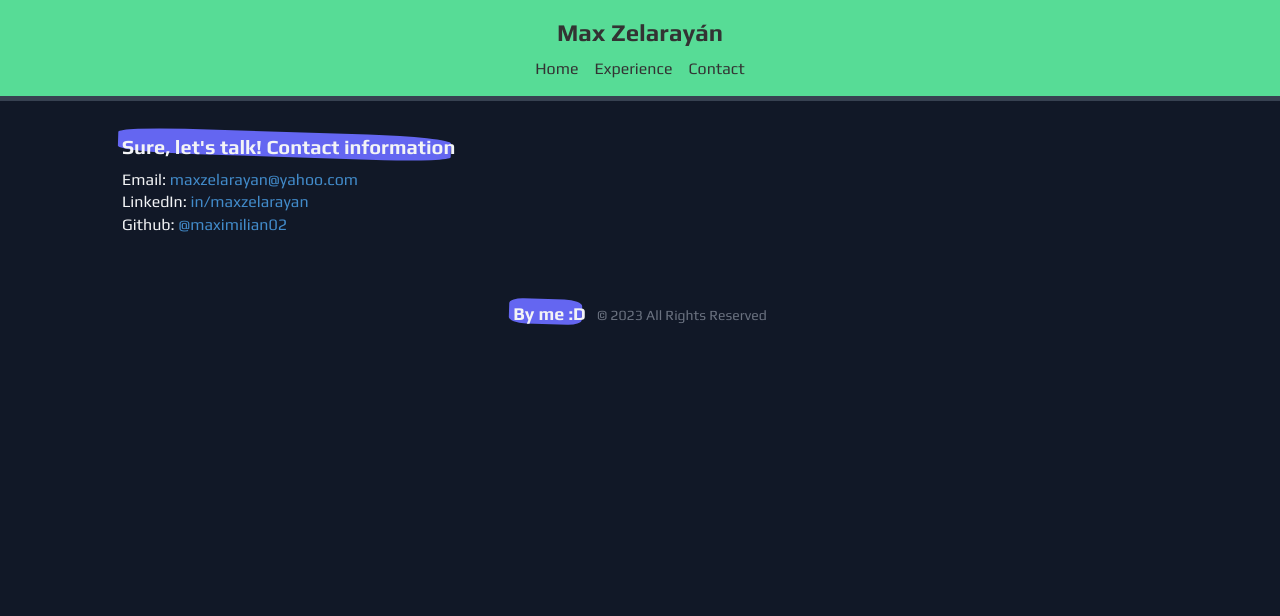
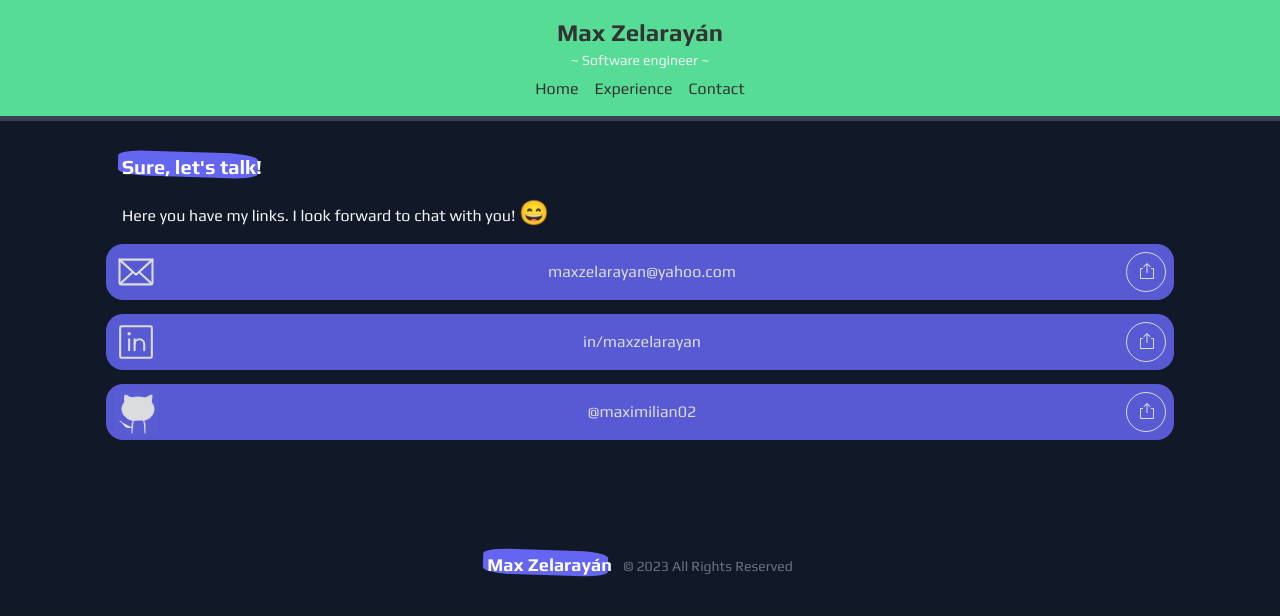
Before and after one commit to maximilian02/portfolio, a Next.js app: page /contact in a window 1280 px wide. Shown: the top 616 px of the page. Built offline with nearby package versions, Linux system fonts and the light colour scheme.

Commit message:
Adding last details for mvp

```diff
--- a/src/app/api/hello/route.ts
+++ /dev/null
@@ -1,3 +0,0 @@
-export async function GET(request: Request) {
-  return new Response('Hello, Next.js!')
-}
--- a/src/app/components/Footer.tsx
+++ b/src/app/components/Footer.tsx
@@ -1,13 +1,13 @@
-import HighlightText from "./HighlightText";
+import HighlightText from "./HighlightText"
 
 const Footer = () => {
   return (
-    <footer className="px-4 sm:px-6 py-6 mt-10">
+    <footer className="px-4 sm:px-6 py-6 mt-20 min-h-full">
       <div className="text-center text-sm text-gray-500">
-        <span className="dark:text-gray-100 text-gray-900 font-bold text-lg mr-2"><HighlightText>By me :D</HighlightText></span>   &copy; {new Date().getFullYear()}   All Rights Reserved
+        <span className="dark:text-gray-100 text-gray-900 font-bold text-lg mr-2"><HighlightText>Max Zelarayán</HighlightText></span>   &copy; {new Date().getFullYear()}   All Rights Reserved
       </div>
     </footer>
-  );
-};
+  )
+}
 
-export default Footer;
+export default Footer
--- a/src/app/components/Header.tsx
+++ b/src/app/components/Header.tsx
@@ -1,25 +1,14 @@
-'use client'
-import React, { useState } from 'react'
-import { useTheme } from 'next-themes'
 import Link from "next/link"
 
 const Header = () => {
-  const [isDarkMode, setIsDarkMode] = useState(false)
-  const { systemTheme, theme, setTheme } = useTheme()
 
-  const darkModeToggle = (e: React.ChangeEvent<HTMLInputElement>) => {
-    const darkMode = e?.target.checked
-    console.log(darkMode ? 'dark' : 'light')
-
-    setIsDarkMode(darkMode)
-    setTheme(darkMode ? 'dark' : 'light')
-  }
 
   return (
     <header className="header mb-2 dark:border-gray-700">
       <div className="container dark:text-gray-100 text-gray-900">
         <div className="logo">
           <Link href="/">Max Zelarayán</Link>
+          <h3 className="text-sm">&#126; Software engineer &#126;</h3>
         </div>
         <div className="links flex justify-center">
           <Link href="/">Home</Link>
--- /dev/null
+++ b/src/app/components/SvgIcon.tsx
@@ -0,0 +1,26 @@
+type IconType = 'email' | 'github' | 'linkedin' | 'share'
+const envelope = (color: string) => <svg xmlns="http://www.w3.org/2000/svg" viewBox="0 0 256 256"><rect width="256" height="256" fill="none" /><polyline points="224 56 128 144 32 56" fill="none" stroke={color} stroke-linecap="round" stroke-linejoin="round" stroke-width="12" /><path d="M32,56H224a0,0,0,0,1,0,0V192a8,8,0,0,1-8,8H40a8,8,0,0,1-8-8V56A0,0,0,0,1,32,56Z" fill="none" stroke={color} stroke-linecap="round" stroke-linejoin="round" stroke-width="12" /><line x1="110.5" y1="128" x2="34.5" y2="197.7" fill="none" stroke={color} stroke-linecap="round" stroke-linejoin="round" stroke-width="12" /><line x1="221.5" y1="197.7" x2="145.5" y2="128" fill="none" stroke={color} stroke-linecap="round" stroke-linejoin="round" stroke-width="12" /></svg>
+const linkedin = (color: string) => <svg xmlns="http://www.w3.org/2000/svg" viewBox="0 0 256 256"><rect width="256" height="256" fill="none" /><rect x="36" y="36" width="184" height="184" rx="8" fill="none" stroke={color} stroke-linecap="round" stroke-linejoin="round" stroke-width="12" /><line x1="120" y1="112" x2="120" y2="176" fill="none" stroke={color} stroke-linecap="round" stroke-linejoin="round" stroke-width="12" /><line x1="88" y1="112" x2="88" y2="176" fill="none" stroke={color} stroke-linecap="round" stroke-linejoin="round" stroke-width="12" /><path d="M120,140a28,28,0,0,1,56,0v36" fill="none" stroke={color} stroke-linecap="round" stroke-linejoin="round" stroke-width="12" /><circle fill={color} cx="88" cy="80" r="10" /></svg>
+const github = (color: string) => <svg xmlns="http://www.w3.org/2000/svg" viewBox="0 0 44 44" style={{ color: 'white' }} fill="none"><rect width="44" height="44" fill="white" fill-opacity="0.01"></rect><path d="M29.3444 30.4767C31.7481 29.9771 33.9292 29.1109 35.6247 27.8393C38.5202 25.6677 40 22.3137 40 19C40 16.6754 39.1187 14.5051 37.5929 12.6669C36.7427 11.6426 39.2295 4.00001 37.02 5.02931C34.8105 6.05861 31.5708 8.33691 29.8726 7.8341C28.0545 7.29577 26.0733 7.00001 24 7.00001C22.1992 7.00001 20.4679 7.22313 18.8526 7.63452C16.5046 8.23249 14.2591 6.00001 12 5.02931C9.74086 4.05861 10.9736 11.9633 10.3026 12.7946C8.84119 14.6052 8 16.7289 8 19C8 22.3137 9.79086 25.6677 12.6863 27.8393C14.6151 29.2858 17.034 30.2077 19.7401 30.6621" stroke={color} stroke-width="1" stroke-linecap="round" fill={color}></path><path d="M19.7402 30.662C18.5817 31.9372 18.0024 33.148 18.0024 34.2946C18.0024 35.4411 18.0024 38.3465 18.0024 43.0108" stroke={color} stroke-width="1" stroke-linecap="round" fill={color}></path><path d="M29.3443 30.4767C30.4421 31.9175 30.991 33.2112 30.991 34.3577C30.991 35.5043 30.991 38.3886 30.991 43.0108" stroke={color} stroke-width="1" stroke-linecap="round" fill={color}></path><path d="M6 31.2156C6.89887 31.3255 7.56554 31.7388 8 32.4555C8.65169 33.5304 11.0742 37.5181 13.8251 37.5181C15.6591 37.5181 17.0515 37.5181 18.0024 37.5181" stroke={color} stroke-width="1" stroke-linecap="round" fill={color}></path></svg>
+const share = (color: string) => <svg width="16" height="16" viewBox="0 0 16 16" enable-background="new 0 0 24 24"><path fill-rule="evenodd" clip-rule="evenodd" d="M10.6464 3.85347L11 4.20702L11.7071 3.49992L11.3536 3.14636L8.35355 0.146362H7.64645L4.64645 3.14636L4.29289 3.49992L5 4.20702L5.35355 3.85347L7.5 1.70702V9.49992V9.99992H8.5V9.49992V1.70702L10.6464 3.85347ZM1 5.49994L1.5 4.99994H4V5.99994H2V14.9999H14V5.99994H12V4.99994H14.5L15 5.49994V15.4999L14.5 15.9999H1.5L1 15.4999V5.49994Z" fill={color}></path></svg>
+
+type Props = {
+  type: IconType;
+  color: string;
+}
+
+const IconMap = new Map<string, any>([
+  ["email", (color: string) => envelope(color)],
+  ["share", (color: string) => share(color)],
+  ["linkedin", (color: string) => linkedin(color)],
+  ["github", (color: string) => github(color)],
+]);
+
+const SvgIcon: React.FC<Props> = ({ type, color }) => {
+  const icon = IconMap.get(type)
+  const res = icon ? icon(color) : <span>Icon not found!</span>
+
+  return <>{res}</>
+}
+
+export default SvgIcon
--- /dev/null
+++ b/src/app/components/Tile.tsx
@@ -0,0 +1,22 @@
+import Link from "next/link"
+import SvgIcon from "./SvgIcon";
+
+type ContactType = 'email' | 'linkedin' | 'github'
+type Props = {
+  type: ContactType;
+  label: string;
+  link: string;
+}
+
+const Tile: React.FC<Props> = ({ type, label, link }) =>
+  <Link className="tile m-w-md" target="_blank" href={link}>
+    <div className="icon">
+      <SvgIcon type={type} color="white" />
+    </div>
+    <p>{label}</p>
+    <div className="tile-share-button">
+      <SvgIcon type="share" color="white" />
+    </div>
+  </Link>
+
+export default Tile
--- a/src/app/contact/page.tsx
+++ b/src/app/contact/page.tsx
@@ -1,5 +1,5 @@
-import Link from "next/link"
 import HighlightText from "../components/HighlightText"
+import Tile from "../components/Tile"
 
 export const metadata = {
   title: 'Lets chat'
@@ -8,11 +8,12 @@ export const metadata = {
 const ContactPage = () => {
   return (
     <>
-      <h1 className="text-xl font-bold mb-2 pl-4 mt-8"><HighlightText>Sure, let's talk! Contact information</HighlightText></h1>
-      <div className="pl-4">
-        <p>Email: <Link target="_blank" href="mailto:maxzelarayan@yahoo.com">maxzelarayan@yahoo.com</Link></p>
-        <p>LinkedIn: <Link target="_blank" href="https://www.linkedin.com/in/maxzelarayan">in/maxzelarayan</Link></p>
-        <p>Github: <Link target="_blank" href="https://github.com/maximilian02">@maximilian02</Link></p>
+      <h1 className="text-xl font-bold mb-2 pl-4 mt-8"><HighlightText>Sure, let's talk!</HighlightText></h1>
+      <h2 className="text-md mb-2 pl-4 mt-4">Here you have my links. I look forward to chat with you! <span className="text-2xl">&#128516;</span></h2>
+      <div className="sm:container flex flex-col items-center justify-center">
+        <Tile type="email" label="maxzelarayan@yahoo.com" link="mailto:maxzelarayan@yahoo.com" />
+        <Tile type="linkedin" label="in/maxzelarayan" link="https://www.linkedin.com/in/maxzelarayan" />
+        <Tile type="github" label="@maximilian02" link="https://github.com/maximilian02/" />
       </div>
     </>
   )
--- a/src/app/experience/page.tsx
+++ b/src/app/experience/page.tsx
@@ -18,7 +18,8 @@ const ExperiencePage = () => {
   return (
     <>
       <h1 className="text-xl font-bold mb-2 pl-4 mt-8"><HighlightText>Experience</HighlightText></h1>
-      <div className="flex flex-row flex-wrap p-4 pl-4 justify-between gap-1">
+      <h2 className="text-md mb-2 pl-4 mt-4">Throughout my career, I have been involved in over 15 projects, both as a contractor and as a direct employee. Some of the notable companies that I have had the opportunity to collaborate with include:</h2>
+      <div className="flex flex-row flex-wrap p-4 pl-4 justify-around gap-1">
         {exps.map((exp: Experience) =>
           <figure className="mb-4 max-w-xs">
             <span className="h-56 bg-white">
@@ -31,7 +32,7 @@ const ExperiencePage = () => {
               {exp.role} @ {exp.company} - {exp.dateRange}
             </h3>
             <figcaption className="text-sm text-neutral-500 mb-1">
-              {exp.description}
+              <p dangerouslySetInnerHTML={{ __html: exp.description }}></p>
             </figcaption>
             <span className="max-w-xs">
               {exp.links.map((link: string) =>
--- a/src/app/globals.css
+++ b/src/app/globals.css
@@ -1,33 +1,13 @@
 @tailwind base;
 @tailwind components;
 @tailwind utilities;
-
-@layer base {
-  body {
-    @apply bg-gray-50 text-gray-900 dark:bg-black dark:text-gray-100;
-    @apply min-h-screen;
-  }
-
-  ::selection {
-    @apply text-white bg-indigo-500;
-  }
-
-
-  .btn{
-    @apply inline-block px-5 py-3 rounded-lg hover:bg-indigo-600 transition duration-300 shadow-lg bg-indigo-500 text-white capitalize tracking-wider font-semibold text-sm sm:text-xl focus:outline-none focus:ring-4 focus:ring-indigo-500 focus:ring-opacity-50 whitespace-nowrap
-  }
-}
-
-:root {
-  --primary-color: #0070f3;
-}
 
 html,
 body {
   margin: 0;
   padding: 0;
   font-size: 16px;
-  background-color: #fff;
+  background-color: #111826;
   color: #333;
 }
 
@@ -59,6 +39,7 @@ a {
 .highlight-container {
   display: inline-block;
 }
+
 .highlight-container:before {
   content: " ";
   display: block;
@@ -73,6 +54,10 @@ a {
   left: -1px;
   border-radius: 20% 25% 20% 24%;
   padding: 10px 3px 3px 10px;
+}
+
+span.highlight-container {
+  color: #fff;
 }
 
 .logo {
@@ -118,3 +103,44 @@ a {
     transform: rotate(360deg);
   }
 }
+
+.tile {
+  width: 100%;
+  background-color: #6466F1;
+  margin: 7px;
+  border-radius: 17px;
+  justify-content: space-between;
+  align-items: center;
+  display: flex;
+  opacity: 0.85;
+}
+
+.tile p {
+  color: white;
+}
+
+.tile:hover {
+  transition: cubic-bezier(.07, 1.41, .82, 1.41) 0.2s;
+  transform: scale(1.02);
+  opacity: 1;
+}
+
+.tile-share-button {
+  margin: 8px;
+  width: 40px;
+  height: 40px;
+  border-radius: 20px;
+  background-color: #6466F1;
+  border: 1px solid white;
+}
+
+.tile-share-button svg, .share-button svg {
+  margin-left: 12px;
+  margin-top: 10px;
+}
+
+.icon {
+  width: 44px;
+  height: 44px;
+  margin: 4px 8px;
+}
```
Also changed, not shown: src/app/experience/experiencies.json (+4 -4 lines), 2 other files (tests, documents, lock files or other folders).
